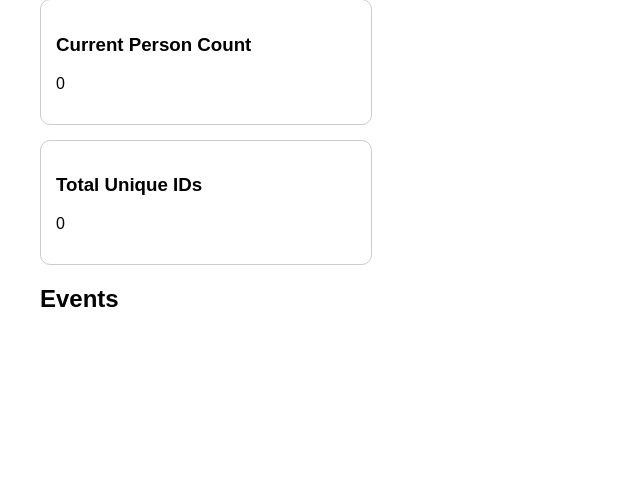
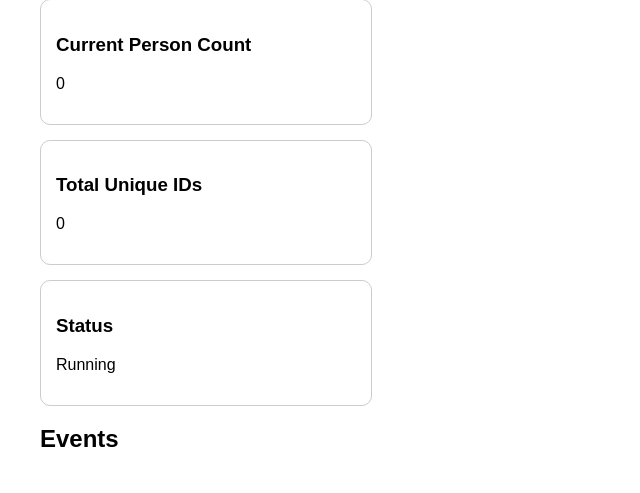
Before and after one commit to qxh-ye/YOLO-Tracking-System, a Flask app: page / in a window 1280 px wide. Shown: the part 661-1154 px from the top of the page, without its empty margins (0-640 px from the left). Before the commit the page ends 968 px from the top, so only its background shows below. Run offline with Flask 3, Linux system fonts and the light colour scheme; data that the repository does not hold is empty.

```diff
--- a/templates/index.html
+++ b/templates/index.html
@@ -53,6 +53,11 @@
     <p id="total_unique_ids">0</p>
 </div>
 
+<div class="card">
+    <h3>Status</h3>
+    <p id="status">Running</p>
+</div>
+
 <h2>Events</h2>
 <ul id="events"></ul>
 
@@ -67,6 +72,7 @@ async function updateStatus() {
     document.getElementById("exit_count").innerText = data.exit_count;
     document.getElementById("current_person_count").innerText = data.current_person_count;
     document.getElementById("total_unique_ids").innerText = data.total_unique_ids;
+    document.getElementById("status").innerText = "Running";
 
     const eventsList = document.getElementById("events");
     eventsList.innerHTML = "";
```
Also changed, not shown: README.md.
